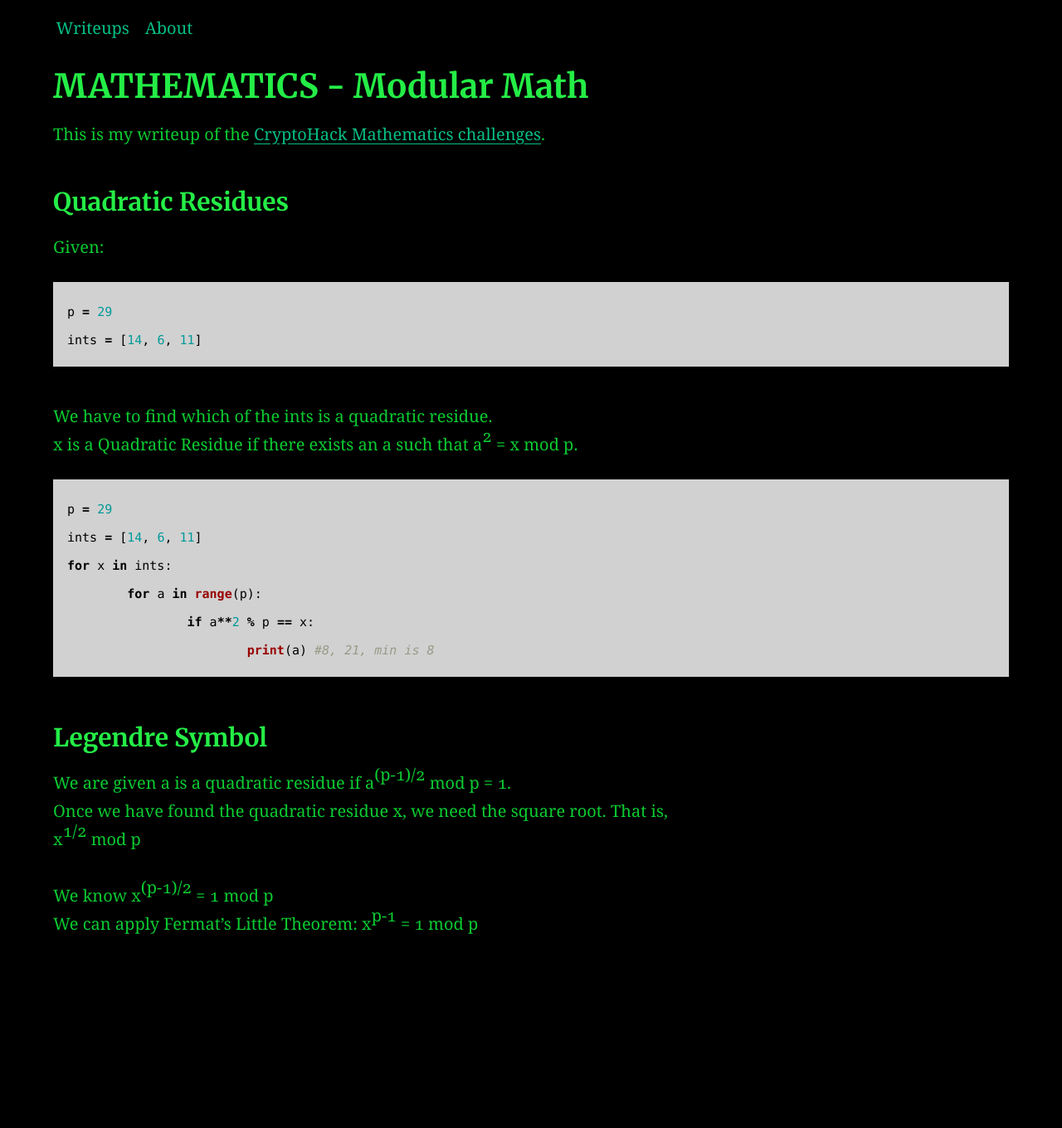
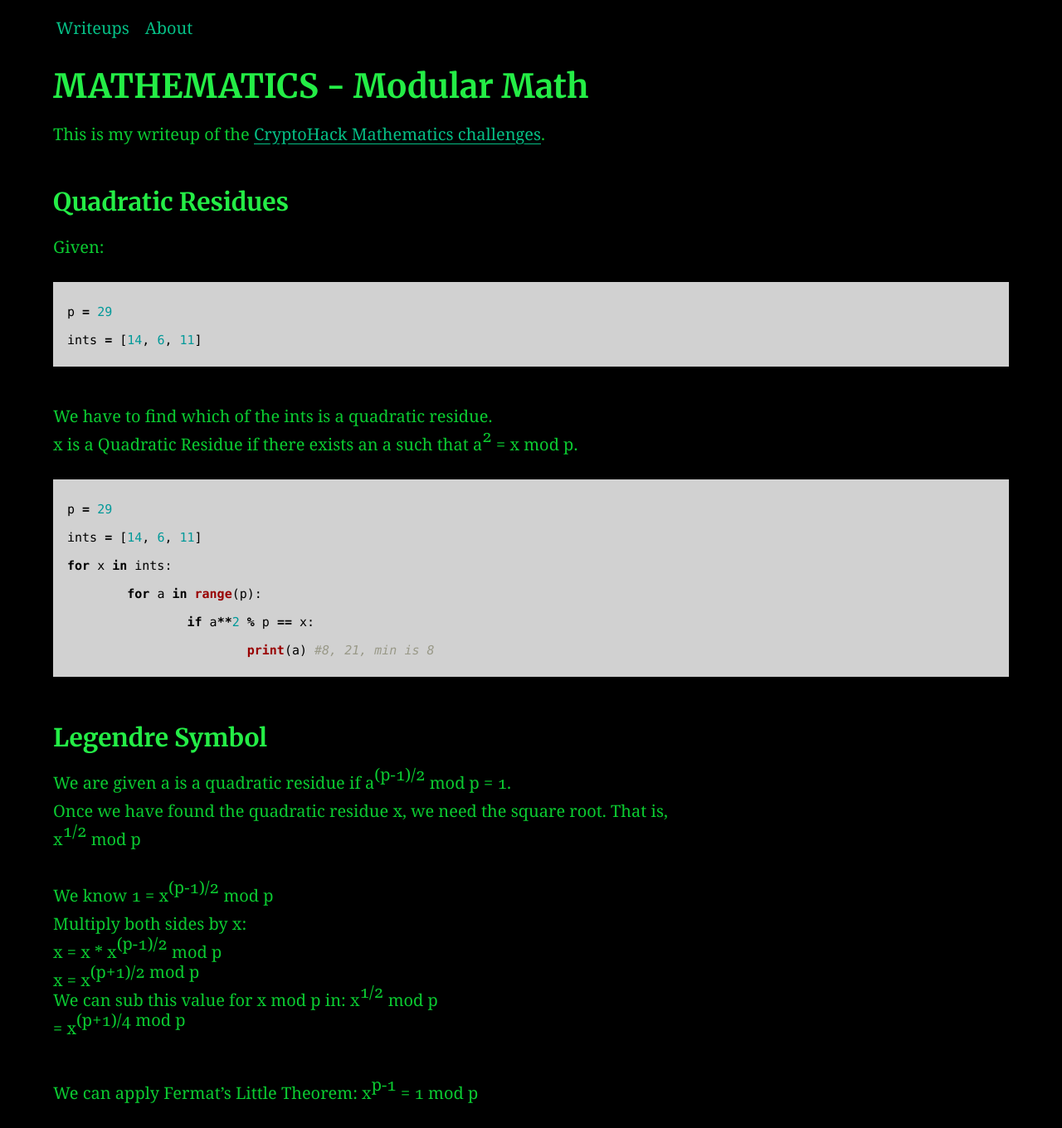
Before and after one commit to AC01010/Connor-McCartney.github.io, a Jekyll site: the page built from _posts/2014-01-10-Cryptohackmathmodular.md, in a window 1280 px wide. Shown: the whole page at 83% size. Built offline with Jekyll 4.4.1, drawn with Linux system fonts in a browser that asks for light colours; before the commit the page ends 1156 px from its top, so only the background shows below that.

Commit message:
Update 2014-01-10-Cryptohackmathmodular.md

```diff
--- a/_posts/2014-01-10-Cryptohackmathmodular.md
+++ b/_posts/2014-01-10-Cryptohackmathmodular.md
@@ -34,5 +34,19 @@ We are given a is a quadratic residue if a<sup>(p-1)/2</sup> mod p = 1. <br>
 Once we have found the quadratic residue x, we need the square root. That is, <br>
 x<sup>1/2</sup> mod p <br>
 
-We know x<sup>(p-1)/2</sup> = 1 mod p <br>
+We know 1 = x<sup>(p-1)/2</sup> mod p <br>
+Multiply both sides by x: <br>
+x = x * x<sup>(p-1)/2</sup> mod p <br>
+x = x<sup>(p+1)/2 mod p <br>
+We can sub this value for x mod p in:
+x<sup>1/2</sup> mod p <br> = x<sup>(p+1)/4 mod p
+
+
+
+
+
+
+
+
+
 We can apply Fermat's Little Theorem: x<sup>p-1</sup> = 1 mod p  <br>
```
